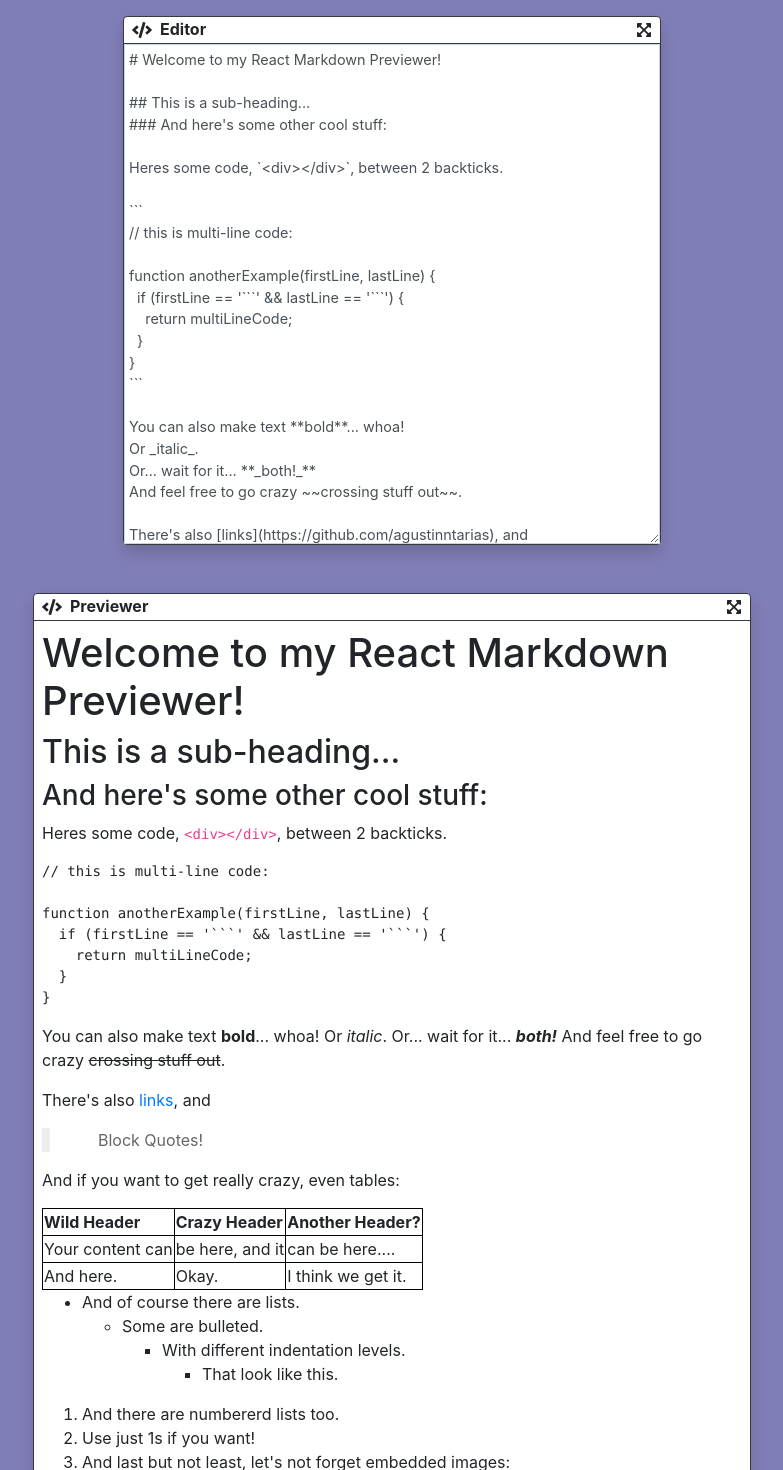
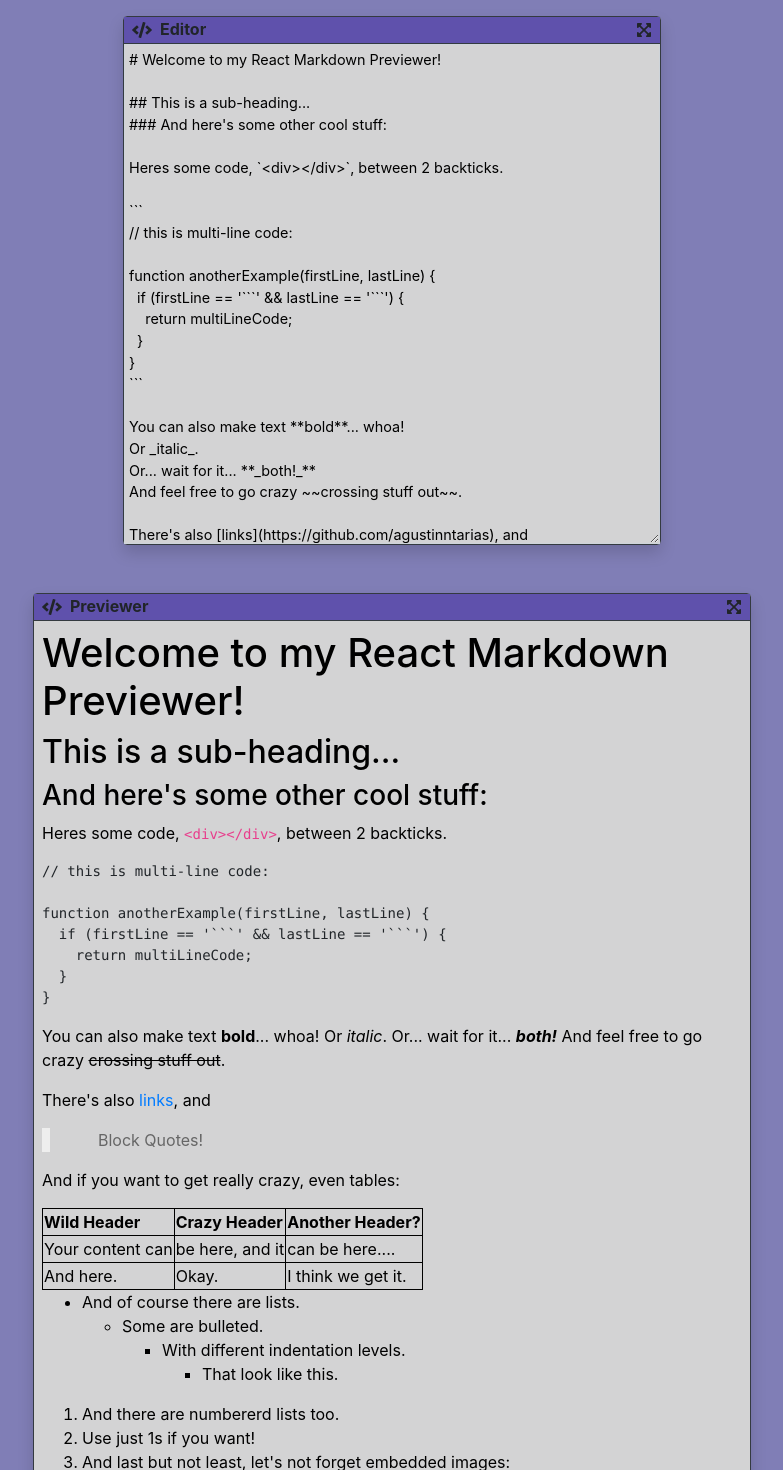
Before and after one commit to agustin-arias/simple-react-md-preview, a React (Create React App) app: page / in a window 1280 px wide. Shown: the top 1470 px of the page, without its empty margins (248-1031 px from the left). Built offline with nearby package versions, Linux system fonts and the light colour scheme.

Commit message:
Added colors

```diff
--- a/src/components/PreviewArea.tsx
+++ b/src/components/PreviewArea.tsx
@@ -7,7 +7,11 @@
 
 export const PreviewArea: React.FC<PreviewAreaProps> = ({ code }) => {
   return (
-    <div className="container p-1 rounded-0" id="preview">
+    <div
+      className="container p-1 rounded-0"
+      id="preview"
+      style={{ backgroundColor: "#d3d3d4", color: "black" }}
+    >
       <MDInterpreter code={code} />
     </div>
   );
--- a/src/components/TextArea.tsx
+++ b/src/components/TextArea.tsx
@@ -19,7 +19,12 @@
       id="editor"
       value={text}
       onChange={handleChange}
-      style={{ height: hideOther ? "750px" : "500px", fontSize: ".9em" }}
+      style={{
+        height: hideOther ? "750px" : "500px",
+        fontSize: ".9em",
+        backgroundColor: "#d3d3d4",
+        color: "black",
+      }}
     ></textarea>
   );
 };
--- a/src/components/Toolbar.tsx
+++ b/src/components/Toolbar.tsx
@@ -23,6 +23,7 @@
     <div
       className="d-flex justify-content-between border-bottom border-dark px-2"
       key={`toolbar-${name}`}
+      style={{ backgroundColor: "#5f51ac" }}
     >
       <div className="d-flex justify-content-between">
         <FontAwesomeIcon icon={faCode} style={{ marginTop: "5px" }} />
```
